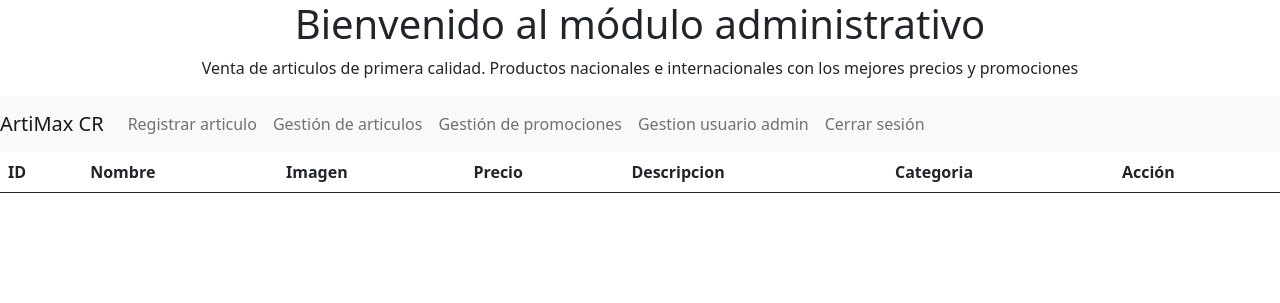
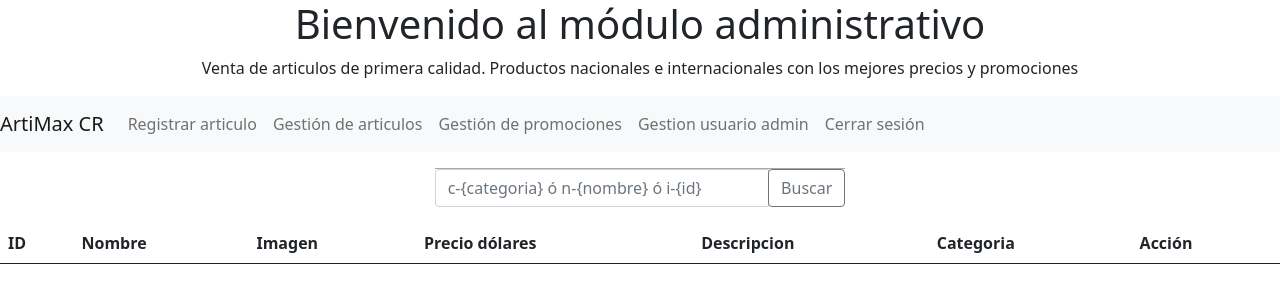
Before and after one commit to iRaxcoder/Proyecto2_lenguajes_RandallMora, a PHP site: the page made by view/GestionArticulosView.php in a window 1280 px wide. Shown: the top 303 px of the page. Run offline with PHP 8.4, Linux system fonts and the light colour scheme; lists and menus that the app fills with data are empty.

Commit message:
terminando crud de productos en admin

```diff
--- a/public/js/admin.js
+++ b/public/js/admin.js
@@ -3,20 +3,128 @@ function modificar_articulo(accion) {
     var precio = document.getElementById('precio');
     var descripcion = document.getElementById('descripcion');
     var categoria = document.getElementById('seleccionDefecto');
-    var nombreImagen = document.getElementById('imagenAct');
+    var nombreImagen = document.getElementById('ImagenAct');
     var form = document.getElementById('row_modificar');
+    var id = document.getElementById('id_articulo');
     form.style.display = 'block';
     //
     var fila = accion.parentNode.parentNode;
+    id_articulo = fila.cells[0].innerText;
     nombreFila = fila.cells[1].innerText;
     precioFila = fila.cells[3].innerText;
     descripcionFila = fila.cells[4].innerText;
     categoriaFila = fila.cells[5].innerText;
-    imagenFila = fila.cells[2].firstChild.innerText;
+    imagenFila = fila.cells[2].childNodes;
 
     nombre.setAttribute("value", nombreFila);
     precio.setAttribute("value", precioFila);
     descripcion.textContent = descripcionFila;
     categoria.textContent = categoriaFila;
-    nombreImagen.setAttribute("value",imagenFila);
+    id.setAttribute("value", id_articulo);
+    nombreImagen.setAttribute("value", imagenFila[1].innerText);
 }
+
+function borrar_articulo(accion) {
+    var fila = accion.parentNode.parentNode;
+    id_articulo = fila.cells[0].innerText;
+    var tablaArt = $('#tablaArt');
+
+
+    var parametros = {
+        "id": id_articulo
+    };
+    $.ajax({
+        data: parametros,
+        url: '?controlador=Admin&accion=borrar_articulo',
+        dataType: "json",
+        type: 'post',
+        beforeSend: function () {
+
+        },
+        success: function (response) {
+
+            $("#tablaArt > tbody").empty();
+            $.each(response['articulos'], function (key, value) {
+                tablaArt.append(
+                    "<tr> <th scope='row'>" + value['ID_ARTICULO'] + "</th>" +
+                    "<td>" + value['NOMBRE_ARTICULO'] + " </td>" +
+                    "<td><p id='nombreImagen' style='display: none;'></p>" +
+                    "<img width='30px' src='/public/img/" + value['NOMBRE_IMAGEN'] + "' alt='imagenArticulo'></img></td>" +
+                    "<td>" + value['PRECIO'] + "</td>" +
+                    "<td>" + value['DESCRIPCION'] + "</td>" +
+                    "<td>" + value['nombre_categoria'] + "</td>" +
+                    "<td>" +
+                    "<a href='javascript:;' onclick='modificar_articulo(this);return false;'" +
+                    "class='text-primary'><img width='30px' src='/public/img/editar.png' alt='editar'></a> |" +
+                    "<a href='javascript:;' onclick='borrar_articulo(this); return false;'" +
+                    "class='text-danger'><img width='30px' src='/public/img/borrar.png' alt='borrar'></a>" +
+                    "</tr>"
+                );
+            });
+        },
+        error: function (jqXHR, textStatus, errorThrown) {
+
+            alert(textStatus);
+        }
+    });
+    return false;
+}
+
+function buscar_por_filtro(buscar) {
+    var filtro = buscar.split("-");
+    var tablaArt = $('#tablaArt');
+    var url_temp = "?controlador=Admin&accion=obtener_articulo_por_nombre";
+
+    switch (filtro[0]) {
+        case 'c':
+            url_temp = "?controlador=Admin&accion=obtener_articulo_por_categoria";
+            break;
+
+        case 'i':
+            url_temp = "?controlador=Admin&accion=obtener_articulo_por_id";
+            break;
+
+        case 'n':
+            url_temp = "?controlador=Admin&accion=obtener_articulo_por_nombre";
+            break;
+    }
+
+    var parametros = {
+        "tipo": filtro[1]
+    };
+    $.ajax({
+        data: parametros,
+        url: url_temp,
+        dataType: "json",
+        type: 'post',
+        beforeSend: function () {
+
+        },
+        success: function (response) {
+
+            $("#tablaArt > tbody").empty();
+            $.each(response['resultado'], function (key, value) {
+                tablaArt.append(
+                    "<tr> <th scope='row'>" + value['ID_ARTICULO'] + "</th>" +
+                    "<td>" + value['NOMBRE_ARTICULO'] + " </td>" +
+                    "<td><p id='nombreImagen' style='display: none;'></p>" +
+                    "<img width='30px' src='/public/img/" + value['NOMBRE_IMAGEN'] + "' alt='imagenArticulo'></img></td>" +
+                    "<td>" + value['PRECIO'] + "</td>" +
+                    "<td>" + value['DESCRIPCION'] + "</td>" +
+                    "<td>" + value['nombre_categoria'] + "</td>" +
+                    "<td>" +
+                    "<a href='javascript:;' onclick='modificar_articulo(this);return false;'" +
+                    "class='text-primary'><img width='30px' src='/public/img/editar.png' alt='editar'></a> |" +
+                    "<a href='javascript:;' onclick='borrar_articulo(this); return false;'" +
+                    "class='text-danger'><img width='30px' src='/public/img/borrar.png' alt='borrar'></a>" +
+                    "</tr>"
+                );
+            });
+        },
+        error: function (jqXHR, textStatus, errorThrown) {
+
+            alert(textStatus);
+        }
+    });
+    return false;
+}
--- a/view/GestionArticulosView.php
+++ b/view/GestionArticulosView.php
@@ -14,14 +14,24 @@ include_once 'headerAdminView.php';
 </head>
 
 <body>
+    <div class="row text-center">
+        <div class="col-md-4 offset-md-4">
+            <div class="input-group mb-3" style="border-top: darkgray 1px solid; margin-top:1em;">
+                <input type="text" for="boton_filtro" id="filtro" class="form-control" placeholder="c-{categoria} ó n-{nombre} ó i-{id}" aria-label="filtro_articulo" aria-describedby="button-addon2" require>
+                <div class="input-group-append">
+                    <button id="boton_filtro" onclick="buscar_por_filtro($('#filtro').val()); return false;" class="btn btn-outline-secondary" type="button" id="button-addon2">Buscar</button>
+                </div>
+            </div>
+        </div>
+    </div>
 
-    <table class="table table-hover table-responsive">
+    <table class="table table-hover table-responsive" id="tablaArt">
         <thead>
             <tr>
                 <th scope="col">ID</th>
                 <th scope="col">Nombre</th>
                 <th scope="col">Imagen</th>
-                <th scope="col">Precio</th>
+                <th scope="col">Precio dólares</th>
                 <th scope="col">Descripcion</th>
                 <th scope="col">Categoria</th>
                 <th scope="col">Acción</th>
@@ -32,22 +42,20 @@ include_once 'headerAdminView.php';
             if (isset($vars['articulos'])) {
                 foreach ($vars['articulos'] as $item) {
             ?>
-
                     <tr>
                         <th scope="row"><?php echo $item['ID_ARTICULO'] ?></th>
                         <td><?php echo $item['NOMBRE_ARTICULO'] ?></td>
                         <td>
-                            <p id="nombreImagen"><?php echo $item['NOMBRE_IMAGEN'] ?></p>
+                            <p id="nombreImagen" style="display: none;"><?php echo $item['NOMBRE_IMAGEN'] ?></p>
                             <img width="30px" src="/public/img/<?php echo $item['NOMBRE_IMAGEN'] ?>" alt="imagenArticulo">
                         </td>
-                        <td>$<?php echo $item['PRECIO'] ?></td>
+                        <td><?php echo $item['PRECIO'] ?></td>
                         <td><?php echo $item['DESCRIPCION'] ?></td>
                         <td><?php echo $item['nombre_categoria'] ?></td>
                         <td>
-                            <a href="javascript:;" onclick="modificar_articulo(this);return false;" class="text-primary"><img width="30px" src="/public/img/editar.png" alt=""></a> |
-                            <a href="" class="text-danger"><img width="30px" src="/public/img/borrar.png" alt=""></a>
+                            <a href="javascript:;" onclick="modificar_articulo(this);return false;" class="text-primary"><img width="30px" src="/public/img/editar.png" alt="editar"></a> |
+                            <a href="javascript:;" onclick="borrar_articulo(this); return false;" class="text-danger"><img width="30px" src="/public/img/borrar.png" alt="borrar"></a>
                         </td>
-
                     </tr>
             <?php
                 }
@@ -60,7 +68,8 @@ include_once 'headerAdminView.php';
 
         <div class="col-md-12">
 
-            <form action="" enctype="multipart/form-data" method="post">
+            <div class="form-group">
+                <form action="?controlador=Admin&accion=modificar_articulo" enctype="multipart/form-data" method="post">
 
                     <div class="row">
                         <div class=" col-md-12 register-form-header">
@@ -68,32 +77,39 @@ include_once 'headerAdminView.php';
                             </p>
                         </div>
                     </div>
+                    <!-- id -->
+                    <div class="row">
+                        <div class="col-md-12">
+                            <label for="id_articulo">ID:</label>
+                            <input type="nombre" readonly class="form-control" id="id_articulo" name="id_articulo" placeholder="id articulo" required>
+                        </div>
+                    </div>
                     <!-- nombre -->
                     <div class="row">
                         <div class="col-md-12">
-                        <label for="">Nombre:</label>
-                        <input type="nombre" id="nombreArticulo" name="nombreArticulo" placeholder="nombre de articulo" required>
+                            <label for="nombreArticulo">Nombre:</label>
+                            <input type="nombre" class="form-control" id="nombreArticulo" name="nombreArticulo" placeholder="nombre de articulo" required>
                         </div>
                     </div>
                     <!-- precio -->
                     <div class="row">
                         <div class="col-md-12">
                             <label for="">Precio:</label>
-                        <input type="precio" id="precio" name="precio" placeholder="precio" required>
+                            <input type="number" step="any" min="1" class="form-control" id="precio" name="precio" placeholder="precio" required>
                         </div>
                     </div>
                     <!-- descripcion -->
                     <div class="row">
                         <div class="col-md-12">
                             <label for="">Descripcion:</label>
-                        <textarea name="descripcion" id="descripcion" cols="22.5" style="resize: none;" placeholder="descripcion" rows="4"></textarea>
+                            <textarea name="descripcion" class="form-control" id="descripcion" cols="22.5" style="resize: none;" placeholder="descripcion" rows="4"></textarea>
                         </div>
                     </div>
                     <!-- categoria -->
                     <div class="row">
                         <div class="col-md-12">
                             <label for="">Categoria:</label>
-                        <select name="categoria" id="categoria">
+                            <select class="form-control" name="categoria" id="categoria">
                                 <option id="seleccionDefecto" value="">Seleccionar categoria</option>
                                 <?php
                                 if (isset($vars['categorias'])) {
@@ -110,13 +126,14 @@ include_once 'headerAdminView.php';
                     <div class="row">
                         <div class="col-md-12">
                             <label for="">Imagen Actual:</label>
-                        <input type="" id="ImagenAct" name="imagenAct" placeholder="imagen" required>
+                            <input type="" class="form-control" id="ImagenAct" readonly name="imagenAct" placeholder="imagen" required>
                         </div>
                     </div>
                     <!-- imagen -->
                     <div class="row">
                         <div class="col-md-12 upload-image">
-                        <input accept="image/png,image/jpeg" type="file" name="imagen" id="imagen" />
+                            <input accept="image/png,image/jpeg" class="" type="file" name="imagen2" id="imagen2" />
+                        </div>
                     </div>
             </div>
         </div>
--- a/view/RegistrarArticuloView.php
+++ b/view/RegistrarArticuloView.php
@@ -42,7 +42,7 @@ include_once './view/headerAdminView.php';
             <!-- precio -->
             <div class="row">
                 <div class="col-md-12">
-                    <input type="precio" id="precio" name="precio" placeholder="precio" required>
+                    <input type="number" min="1" step="any" id="precio" name="precio" placeholder="precio" required>
                 </div>
             </div>
             <!-- descripcion -->
```
Also changed, not shown: controller/AdminController.php (+45 -1 lines), model/ArticuloModel.php (+37 -0 lines), public/img/jabonDove.jpg (added). Lines whose indentation alone changed are shown as unchanged.
